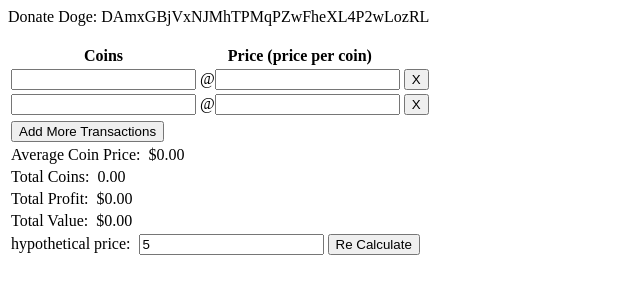
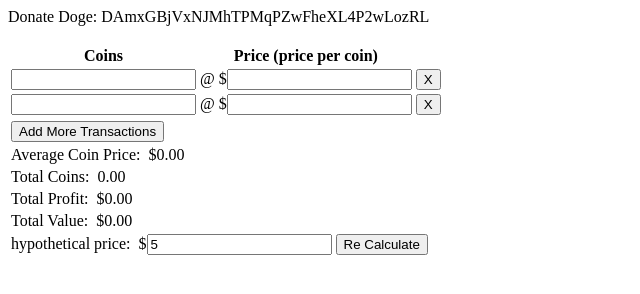
Before and after one commit to dirwin517/dogecalc, a plain HTML site: page index.html in a window 1280 px wide. Both pictures are taken after typing "5" into the empty fields and a click on the button "Add More Transactions". Shown: the whole page, without its empty margins (0-640 px from the left). Drawn offline with Linux system fonts and the light colour scheme.

Commit message:
more moneyz styles

```diff
--- a/index.html
+++ b/index.html
@@ -30,7 +30,7 @@ Donate Doge: DAmxGBjVxNJMhTPMqPZwFheXL4P2wLozRL
         removebutton.innerText = 'X'
 
         cointd.append(coininput);
-        pricetd.append('@')
+        pricetd.append('@ $')
         pricetd.append(priceinput);
         removetd.append(removebutton);
         nodes.append(cointd);
@@ -80,7 +80,7 @@ Donate Doge: DAmxGBjVxNJMhTPMqPZwFheXL4P2wLozRL
     <div id="cheat">
     <tr id="tran0">
         <td><input id="coin0" type="number" onkeyup="reCalc()"></td>
-        <td>@<input id="price0" type="number" onkeyup="reCalc()"></td>
+        <td>@&nbsp;$<input id="price0" type="number" onkeyup="reCalc()"></td>
         <td><button onclick="removeTransaction('0')">X</button></td>
     </tr>
     </div>
@@ -104,7 +104,7 @@ Donate Doge: DAmxGBjVxNJMhTPMqPZwFheXL4P2wLozRL
     <td><label>Total Value:&nbsp;&nbsp;$</label><label id="totalValue">0.00</label></td>
 </tr>
 <tr>
-    <td><label>hypothetical price:&nbsp;&nbsp;</label><input type="number" id="hypo" onkeyup="reCalc()"></td>
+    <td><label>hypothetical price:&nbsp;&nbsp;$</label><input type="number" id="hypo" onkeyup="reCalc()"></td>
     <td><button onclick="reCalc()">Re Calculate</button></td>
 </tr>
 
```
